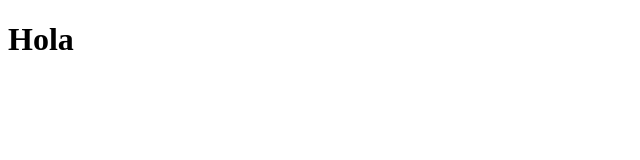
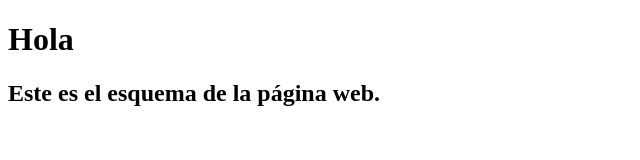
Before and after one commit to leninjo/Numero-Aleatorio-Ruby, a plain HTML site: page index.html in a window 1280 px wide. Shown: the whole page, without its empty margins (0-640 px from the left). Drawn offline with Linux system fonts and the light colour scheme.

Commit message:
Agregue mas descripción.
Agregue algo de introduccón a la pagina.

```diff
--- a/index.html
+++ b/index.html
@@ -8,5 +8,6 @@
 </head>
 <body>
     <h1>Hola</h1>
+    <h2>Este es el esquema de la página web.</h2>
 </body>
 </html>
```
